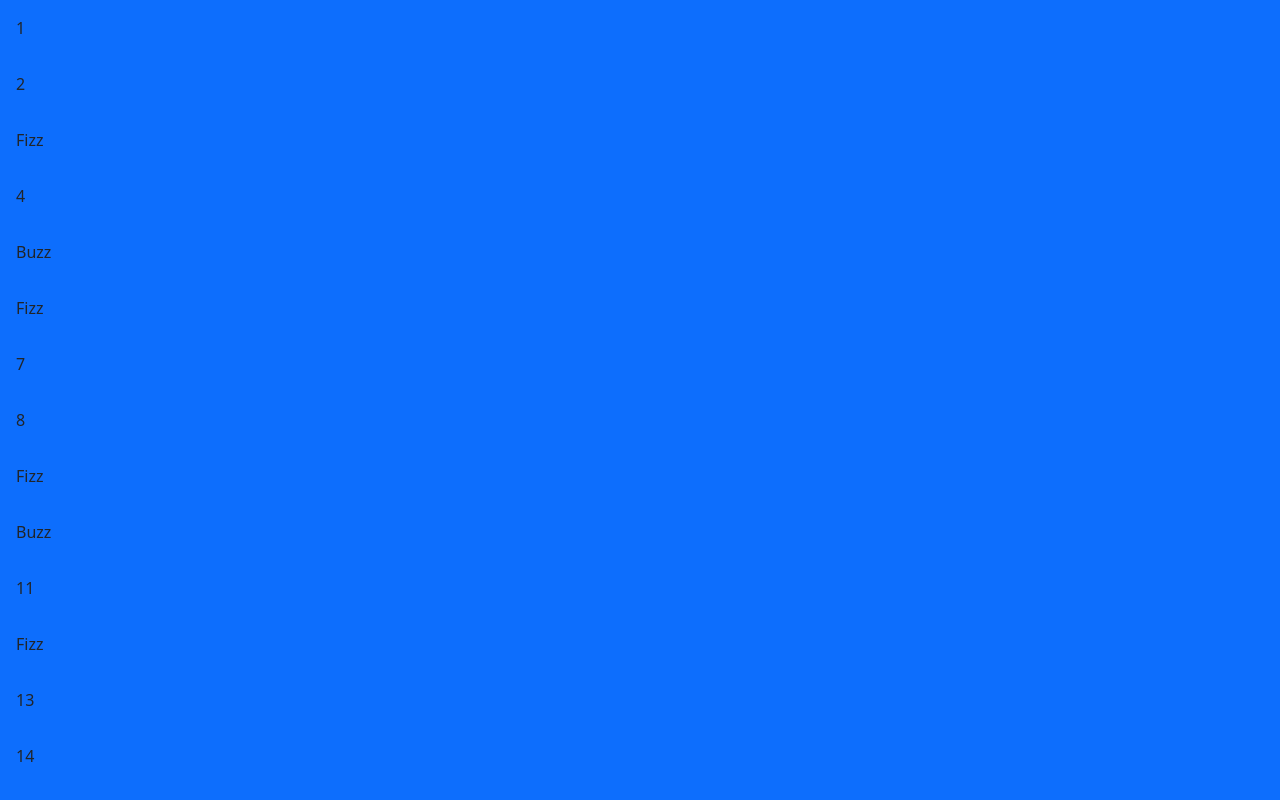
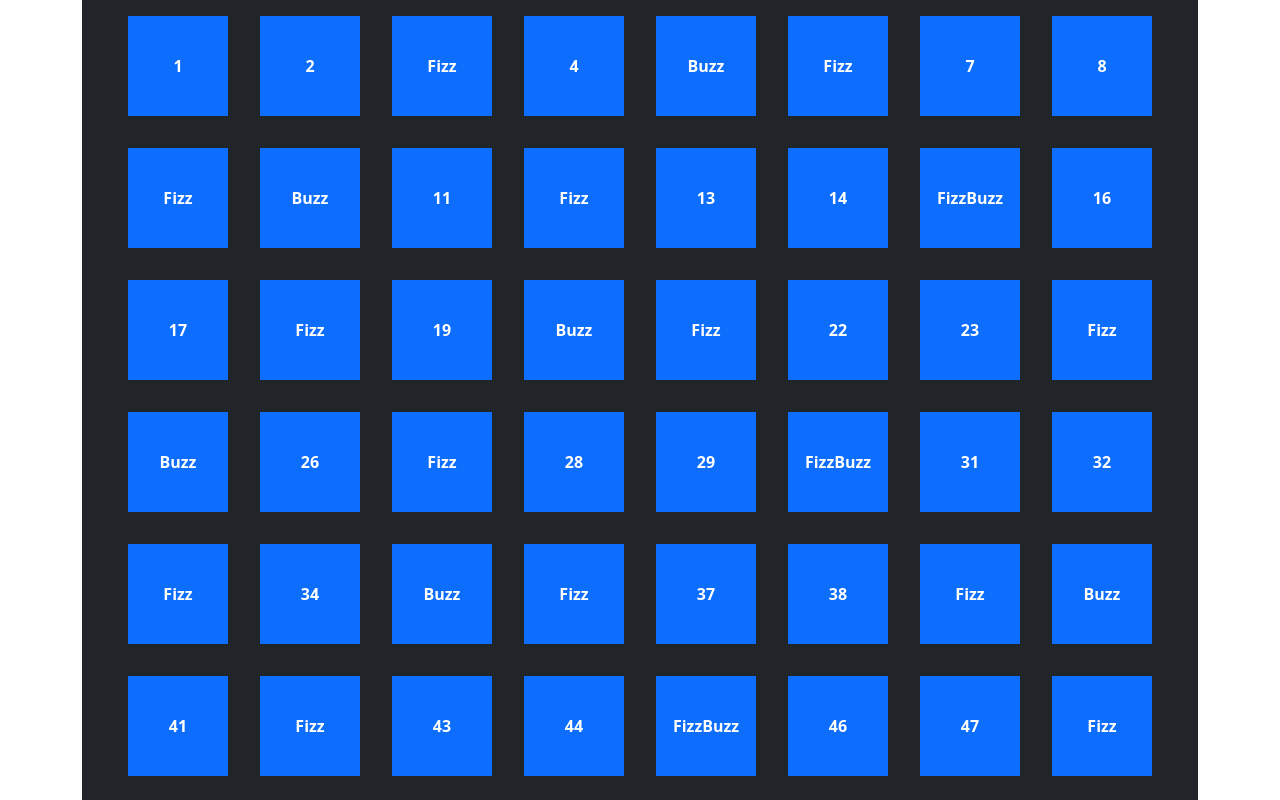
Before and after one commit to SIDDY-CHIUCHIOLO/js-fizzbuzz, a plain HTML site: page index.html in a window 1280 px wide. Shown: the top 800 px of the page. Drawn offline with nearby package versions, Linux system fonts and the light colour scheme.

Commit message:
inserito classi nel js e propietà css

```diff
--- a/css/style.css
+++ b/css/style.css
@@ -0,0 +1,5 @@
+main .my-card{
+    width: 100px;
+    height: 100px;
+    line-height: 100px;
+}
--- a/index.html
+++ b/index.html
@@ -20,7 +20,14 @@
     </head>
 <body>
     <main>
-        <div>
+        <div class="container">
+            <div class="row">
+                <div class="col-12">
+                    <div class="d-flex flex-wrap justify-content-center bg-dark" id="my-box">
+
+                    </div>
+                </div>
+            </div>
         </div>
         <script type="text/javascript" src="js/main.js"> </script>
     </main>
--- a/js/main.js
+++ b/js/main.js
@@ -1,10 +1,9 @@
-
-let unDiv = document.querySelector("div");
+let unDiv = document.querySelector("#my-box");
 console.log("INIZIO")
 
 for (let i = 1; i < 101; i++){
     let nuovoDiv = document.createElement("div");
-    nuovoDiv.classList.add("bg-primary", "p-3");
+    nuovoDiv.classList.add("bg-primary", "m-3", "my-card", "text-center", "text-white", "fw-bold");
 
     if((i % 3 == 0) && (i % 5 == 0)) {
         nuovoDiv.innerHTML = "FizzBuzz";
```
